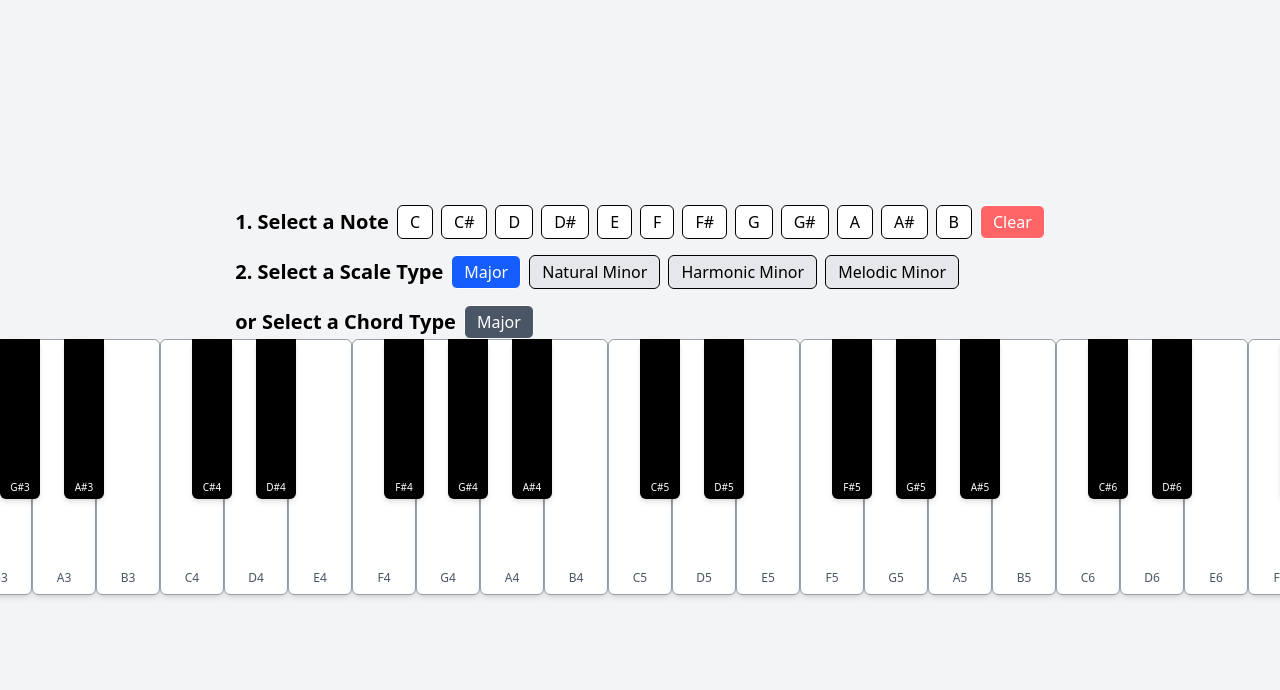
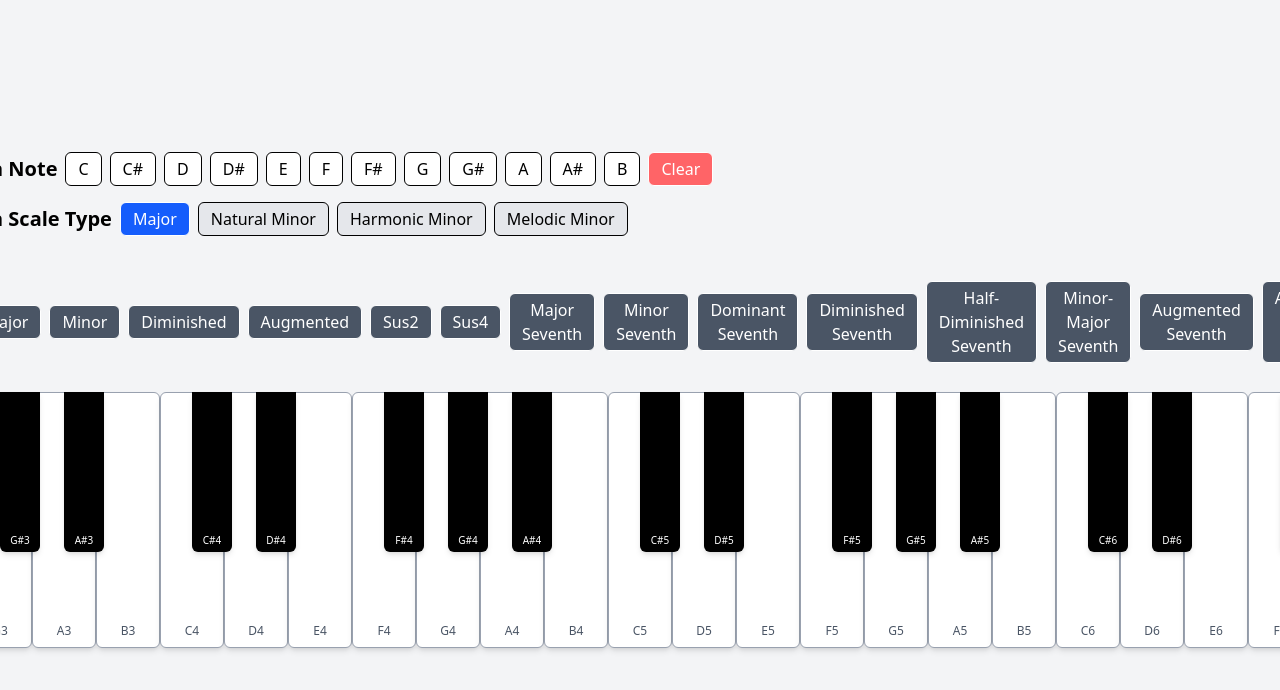
Before and after one commit to ehoover3/Piano, a Next.js app: page / in a window 1280 px wide. Shown: the top 690 px of the page. Built offline with nearby package versions, Linux system fonts and the light colour scheme.

Commit message:
make chord type buttons all rendered instead of one button rendered

```diff
--- a/src/app/components/UIButtons.tsx
+++ b/src/app/components/UIButtons.tsx
@@ -12,16 +12,16 @@ type UIButtonsProps = {
   scaleType: ScaleType;
   chordType: ChordType;
   setScaleType: (type: ScaleType) => void;
-  cycleChordType: () => void;
+  setChordType: (type: ChordType) => void;
   handleSelectScale: (scale: string) => void;
   handleSelectChord: (chordRoot: string | null) => void;
   clearScale: () => void;
 };
 
-const UIButtons: React.FC<UIButtonsProps> = ({ selectedScale, selectedChordRoot, scaleType, chordType, setScaleType, cycleChordType, handleSelectScale, handleSelectChord, clearScale }) => {
+const UIButtons: React.FC<UIButtonsProps> = ({ selectedScale, selectedChordRoot, scaleType, chordType, setScaleType, setChordType, handleSelectScale, handleSelectChord, clearScale }) => {
   const chromaticNotes = ["C", "C#", "D", "D#", "E", "F", "F#", "G", "G#", "A", "A#", "B"];
   const scaleTypes: ScaleType[] = ["Major", "Natural Minor", "Harmonic Minor", "Melodic Minor"];
-
+  const chordTypes: ChordType[] = ["Major", "Minor", "Diminished", "Augmented", "Sus2", "Sus4", "Major Seventh", "Minor Seventh", "Dominant Seventh", "Diminished Seventh", "Half-Diminished Seventh", "Minor-Major Seventh", "Augmented Seventh", "Augmented Major Seventh"];
   const [selectionMode, setSelectionMode] = useState<"scale" | "chord">("scale");
 
   const handleNoteClick = (note: string) => {
@@ -67,7 +67,6 @@ const UIButtons: React.FC<UIButtonsProps> = ({ selectedScale, selectedChordRoot,
               key={type}
               onClick={() => {
                 setSelectionMode("scale");
-                // simulate selecting this scale type, assuming it's controlled externally
                 if (type !== scaleType) setScaleType(type);
               }}
               className={`px-3 py-1 rounded-md border ${type === scaleType ? "bg-blue-600 text-white" : "bg-gray-200 text-black"}`}>
@@ -78,14 +77,16 @@ const UIButtons: React.FC<UIButtonsProps> = ({ selectedScale, selectedChordRoot,
 
         <div className='flex items-center gap-2'>
           <span className='text-xl font-semibold'>or Select a Chord Type</span>
+          {chordTypes.map((type) => (
             <button
               onClick={() => {
-              cycleChordType();
+                setChordType(type);
                 setSelectionMode("chord");
               }}
               className={`px-3 py-1 rounded-md border text-white ${selectedChordRoot ? "bg-green-600" : "bg-gray-600"}`}>
-            {chordType}
+              {type}
             </button>
+          ))}
         </div>
       </div>
     </div>
--- a/src/app/page.tsx
+++ b/src/app/page.tsx
@@ -80,26 +80,6 @@ export default function Home() {
     setSelectedScale(mappedNote);
   };
 
-  // const cycleScaleType = () => {
-  //   setScaleType((prev) => {
-  //     if (prev === "Major") return "Natural Minor";
-  //     if (prev === "Natural Minor") return "Harmonic Minor";
-  //     if (prev === "Harmonic Minor") return "Melodic Minor";
-  //     return "Major";
-  //   });
-  //   setSelectedChordRoot(null);
-  // };
-
-  const cycleChordType = () => {
-    setSelectedScale(null);
-    setChordType((prev) => {
-      const chordTypes = ["Major", "Minor", "Diminished", "Augmented", "Sus2", "Sus4", "Major Seventh", "Minor Seventh", "Dominant Seventh", "Diminished Seventh", "Half-Diminished Seventh", "Minor-Major Seventh", "Augmented Seventh", "Augmented Major Seventh"] as const;
-      const currentIndex = chordTypes.indexOf(prev);
-      const nextIndex = (currentIndex + 1) % chordTypes.length;
-      return chordTypes[nextIndex];
-    });
-  };
-
   const getChordNotes = (root: string, type: "Major" | "Minor" | "Diminished" | "Augmented" | "Sus2" | "Sus4" | "Major Seventh" | "Minor Seventh" | "Dominant Seventh" | "Diminished Seventh" | "Half-Diminished Seventh" | "Minor-Major Seventh" | "Augmented Seventh" | "Augmented Major Seventh") => {
     const chromatic = ["C", "C#", "D", "D#", "E", "F", "F#", "G", "G#", "A", "A#", "B"];
     const normalizedRoot = enharmonicMap[root] || root; // 👈 Normalize flat to sharp
@@ -153,12 +133,12 @@ export default function Home() {
 
   const handleSelectChord = (note: string | null) => {
     setSelectedChordRoot(note);
-    setSelectedScale(null); // Clear scale selection
+    setSelectedScale(null);
   };
 
   return (
     <div className='flex flex-col items-center justify-center min-h-screen p-4 bg-gray-100'>
-      <UIButtons selectedScale={selectedScale} selectedChordRoot={selectedChordRoot} scaleType={scaleType} chordType={chordType} setScaleType={setScaleType} cycleChordType={cycleChordType} handleSelectScale={handleSelectScale} handleSelectChord={handleSelectChord} clearScale={() => setSelectedScale(null)} />
+      <UIButtons selectedScale={selectedScale} selectedChordRoot={selectedChordRoot} scaleType={scaleType} chordType={chordType} setScaleType={setScaleType} setChordType={setChordType} handleSelectScale={handleSelectScale} handleSelectChord={handleSelectChord} clearScale={() => setSelectedScale(null)} />
       <Keyboard octaves={octaves} whiteNotesBase={whiteNotesBase} blackNotesBase={blackNotesBase} handlePlayNote={handlePlayNote} getKeyColor={getKeyColor} />
       {playedNote && (
         <div className='mt-6 text-lg'>
```
Lines whose indentation alone changed are shown as unchanged.
